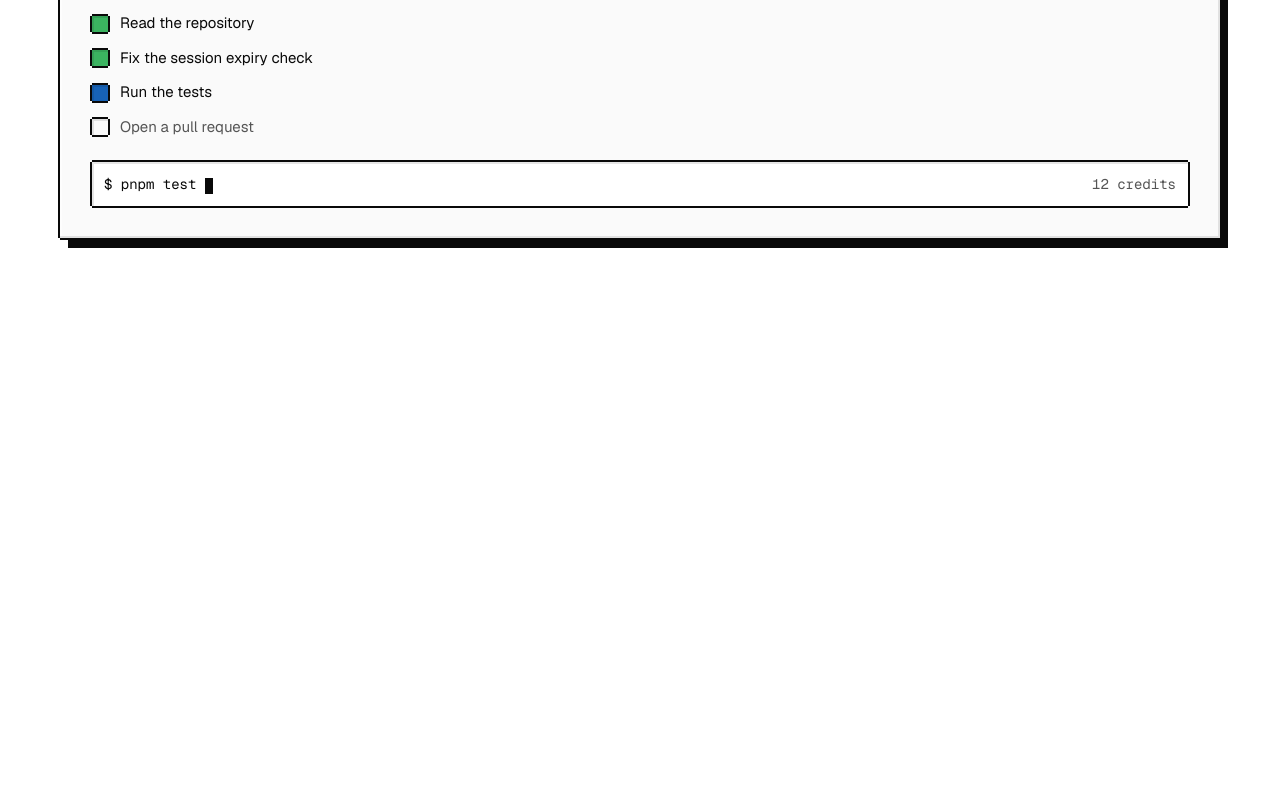
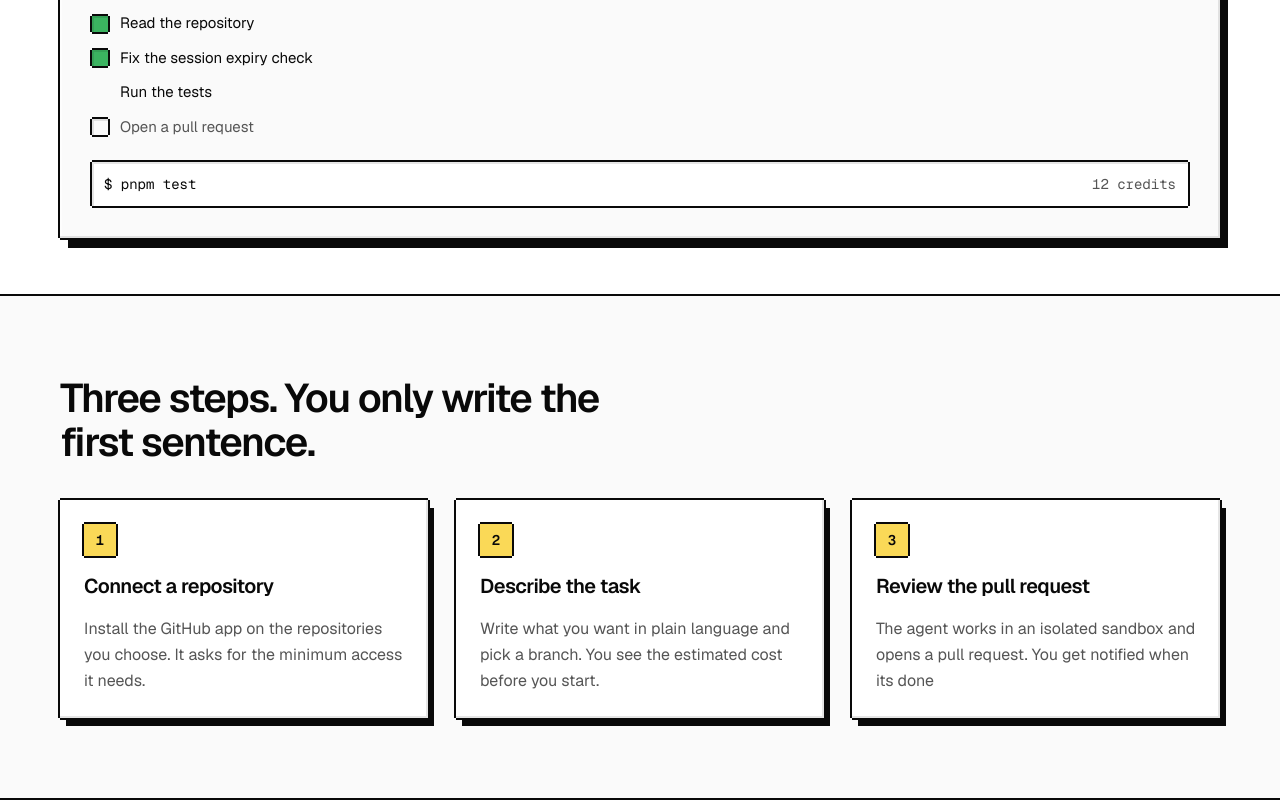
Before and after one commit to sahil0x01/code, a Next.js app in the folder apps/web/: page / in a window 1280 px wide. Shown: the part 640-1440 px from the top of the page. Before the commit the page ends 934 px from the top, so only its background shows below. Built offline with nearby package versions, Linux system fonts and the light colour scheme.

Commit message:
feat(web): add how-it-works section

```diff
--- a/apps/web/src/app/page.tsx
+++ b/apps/web/src/app/page.tsx
@@ -1,5 +1,6 @@
 import { Header } from "@/components/landing/header";
 import { Hero } from "@/components/landing/hero";
+import { HowItWorks } from "@/components/landing/how-it-works";
 
 export default function Home() {
 	return (
@@ -7,6 +8,7 @@ export default function Home() {
 			<Header />
 			<main>
 				<Hero />
+				<HowItWorks />
 			</main>
 		</>
 	);
--- /dev/null
+++ b/apps/web/src/components/landing/how-it-works.tsx
@@ -0,0 +1,43 @@
+const steps = [
+	{
+		title: "Connect a repository",
+		body: "Install the GitHub app on the repositories you choose. It asks for the minimum access it needs.",
+	},
+	{
+		title: "Describe the task",
+		body: "Write what you want in plain language and pick a branch. You see the estimated cost before you start.",
+	},
+	{
+		title: "Review the pull request",
+		body: "The agent works in an isolated sandbox and opens a pull request. You get notified when its done",
+	},
+];
+
+export function HowItWorks() {
+	return (
+		<section id="how" className="border-y-2 border-ink bg-surface">
+			<div className="mx-auto flex max-w-[1240px] flex-col gap-9 px-6 py-16 md:px-10 md:py-20">
+				<h2 className="max-w-[20ch] text-[clamp(30px,4vw,40px)] font-semibold leading-[1.1] tracking-[-0.035em]">
+					Three steps. You only write the first sentence.
+				</h2>
+
+				<ol className="grid gap-7 md:grid-cols-3">
+					{steps.map((step, index) => (
+						<li
+							key={step.title}
+							className="pixel flex flex-col gap-4 bg-background p-6 [--drop:6px]"
+						>
+							<span className="pixel-flat grid size-8 place-items-center bg-accent font-mono text-sm font-semibold text-accent-foreground">
+								{index + 1}
+							</span>
+							<h3 className="text-xl font-semibold tracking-tight">
+								{step.title}
+							</h3>
+							<p className="leading-relaxed text-muted">{step.body}</p>
+						</li>
+					))}
+				</ol>
+			</div>
+		</section>
+	);
+}
```
